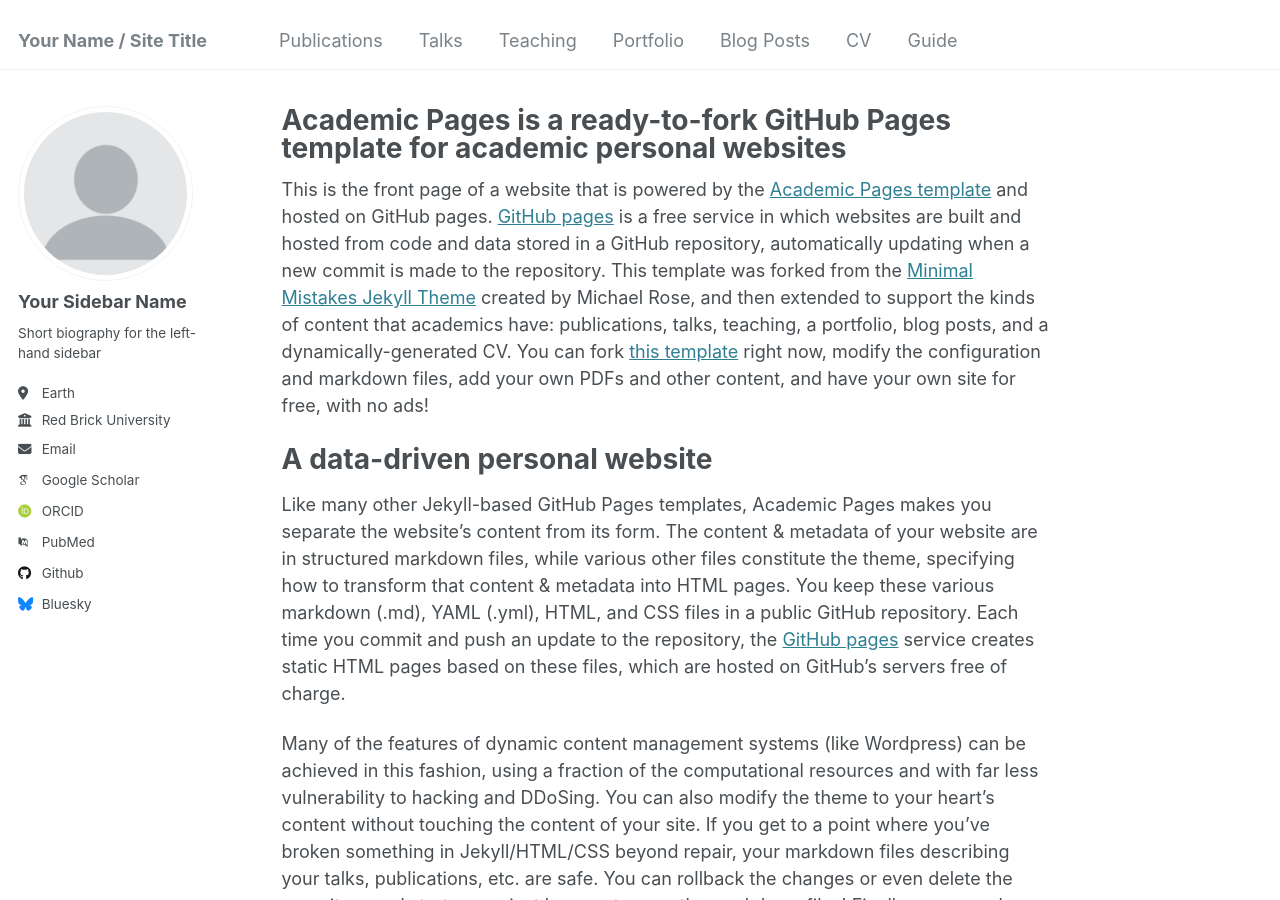
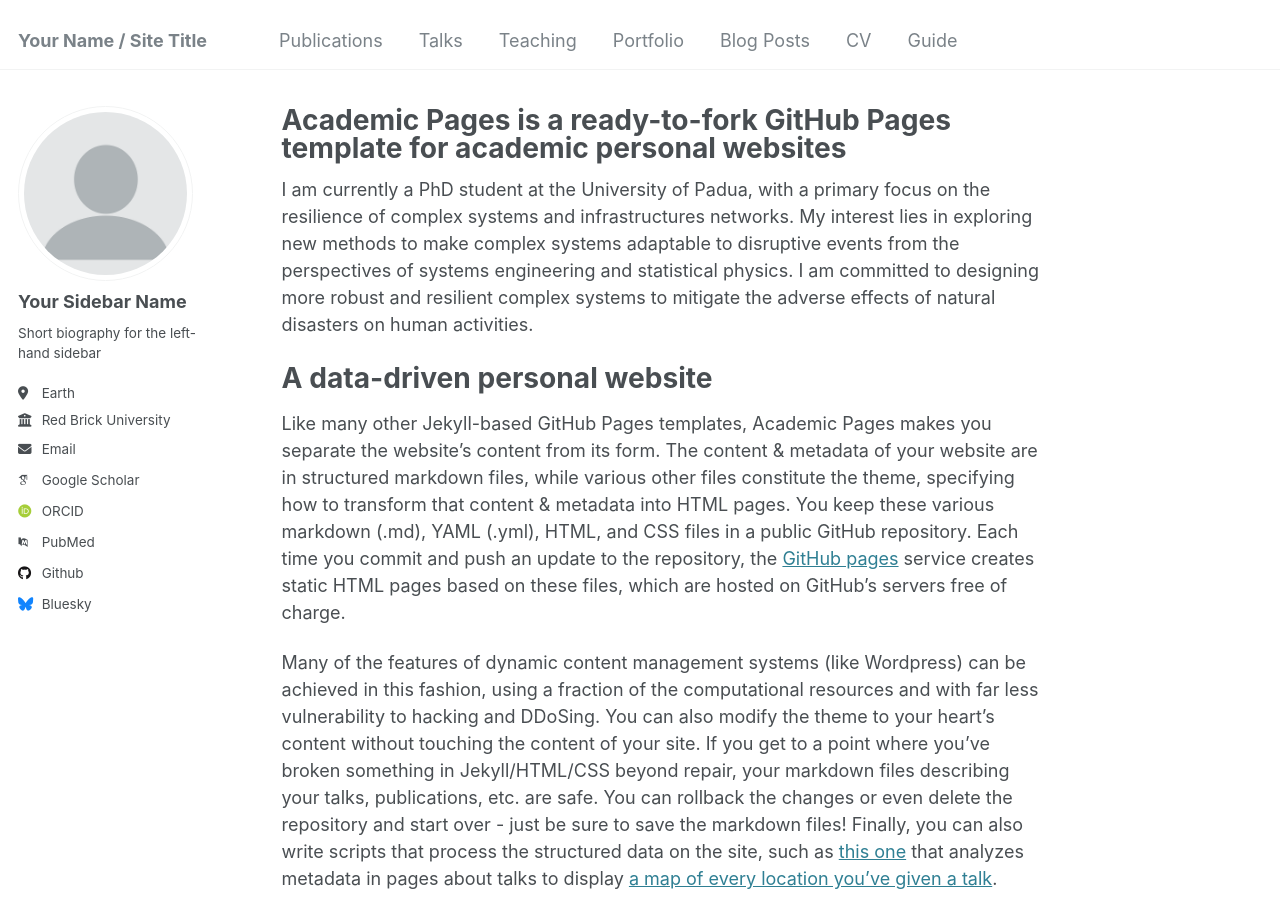
Before and after one commit to Renjie-98/RenjieXU, a Jekyll site: the page built from _pages/about.md, in a window 1280 px wide and 900 px high. Built offline with Jekyll 4.4.1, drawn with Linux system fonts in a browser that asks for light colours; some web fonts are replaced.

Commit message:
Update about.md

```diff
--- a/_pages/about.md
+++ b/_pages/about.md
@@ -7,7 +7,7 @@ redirect_from:
   - /about.html
 ---
 
-This is the front page of a website that is powered by the [Academic Pages template](https://github.com/academicpages/academicpages.github.io) and hosted on GitHub pages. [GitHub pages](https://pages.github.com) is a free service in which websites are built and hosted from code and data stored in a GitHub repository, automatically updating when a new commit is made to the repository. This template was forked from the [Minimal Mistakes Jekyll Theme](https://mmistakes.github.io/minimal-mistakes/) created by Michael Rose, and then extended to support the kinds of content that academics have: publications, talks, teaching, a portfolio, blog posts, and a dynamically-generated CV. You can fork [this template](https://github.com/academicpages/academicpages.github.io) right now, modify the configuration and markdown files, add your own PDFs and other content, and have your own site for free, with no ads!
+I am currently a PhD student at the University of Padua, with a primary focus on the resilience of complex systems and infrastructures networks. My interest lies in exploring new methods to make complex systems adaptable to disruptive events from the perspectives of systems engineering and statistical physics. I am committed to designing more robust and resilient complex systems to mitigate the adverse effects of natural disasters on human activities.
 
 A data-driven personal website
 ======
```
